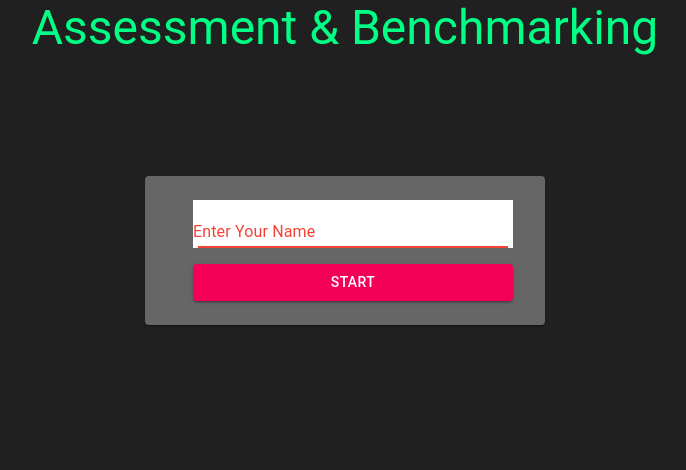
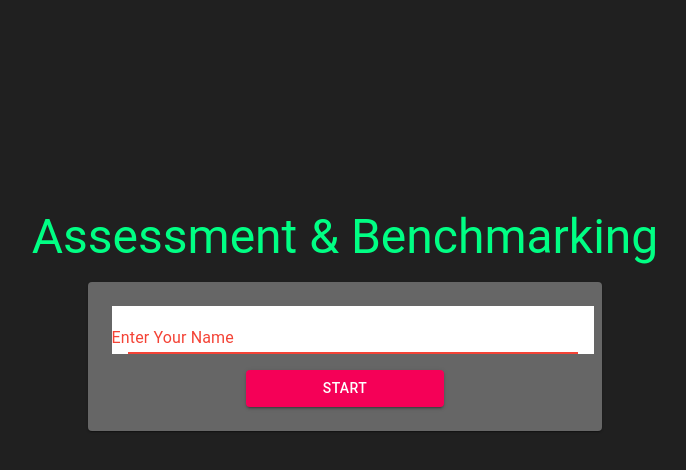
Before and after one commit to Abdugaffor-97/benchmark-platform-frontend, a React (Create React App) app: page / in a window 1280 px wide. Shown: the top 470 px of the page, without its empty margins (295-981 px from the left). Built offline with nearby package versions, Linux system fonts and the light colour scheme.

Commit message:
setup material ui

```diff
--- a/package.json
+++ b/package.json
@@ -4,6 +4,7 @@
   "private": true,
   "dependencies": {
     "@material-ui/core": "^4.11.2",
+    "@material-ui/lab": "^4.0.0-alpha.57",
     "@testing-library/jest-dom": "^5.11.8",
     "@testing-library/react": "^11.2.3",
     "@testing-library/user-event": "^12.6.0",
--- a/src/components/Home.jsx
+++ b/src/components/Home.jsx
@@ -2,17 +2,17 @@ import { withRouter } from "react-router-dom";
 import { useState } from "react";
 import React from "react";
 import TextField from "@material-ui/core/TextField";
-import Grid from "@material-ui/core/Grid";
 import Paper from "@material-ui/core/Paper";
 import Button from "@material-ui/core/Button";
 import Typography from "@material-ui/core/Typography";
 import useStyles from "../styles/Styles";
+import Grid from "./styledGrid";
 
 const Home = (props) => {
   const [name, setName] = useState("");
   const classes = useStyles();
   return (
-    <div className={classes.grid}>
+    <Grid container direction="column" alignItems="center" justify="center">
       <Typography
         style={{ color: "#00FF84" }}
         variant="h3"
@@ -22,7 +22,6 @@ const Home = (props) => {
         Assessment & Benchmarking
       </Typography>
       <Paper className={classes.paper}>
-        <Grid className={classes.grid}>
         <form className={classes.form} noValidate autoComplete="off">
           <TextField
             error
@@ -48,9 +47,8 @@ const Home = (props) => {
             Start
           </Button>
         </form>
+      </Paper>
     </Grid>
-      </Paper>
-    </div>
   );
 };
 
--- a/src/components/Question.jsx
+++ b/src/components/Question.jsx
@@ -5,7 +5,7 @@ const Question = ({
   currentQuestion,
   providedAnswer,
   submitQuestion,
-  updateAns,
+  updateProvidedAns,
 }) => {
   const classes = useStyles();
 
@@ -26,7 +26,7 @@ const Question = ({
                   id={idx}
                   name={providedAnswer.question}
                   value={ans.text}
-                  onChange={updateAns}
+                  onChange={() => updateProvidedAns(idx)}
                 />
                 {"  "}
                 <label style={{ color: "red", fontSize: 20 }} htmlFor={idx}>
--- a/src/components/Start.jsx
+++ b/src/components/Start.jsx
@@ -1,15 +1,9 @@
 import { Component } from "react";
-import { Container, Spinner, Alert, Col, Row } from "react-bootstrap";
 import { fetchExam } from "../helperFunctions/fetcherFuncs";
-import { Typography, makeStyles, colors } from "@material-ui/core";
+import { Typography, LinearProgress } from "@material-ui/core";
+import Alert from "@material-ui/lab/Alert";
 import Question from "./Question";
-import red from "@material-ui/core/colors/red";
-
-// const usestyles = makeStyles(
-//   (theme = {
-//     timeTemain: red,
-//   })
-// );
+import Grid from "./styledGrid";
 
 class Start extends Component {
   constructor(props) {
@@ -25,13 +19,18 @@ class Start extends Component {
     this.BE_URL = process.env.REACT_APP_BE_URL;
   }
 
-  updateProvidedAns = () => {};
+  updateProvidedAns = (idx) => {
+    this.setState({
+      providedAnswer: { ...this.state.providedAnswer, answer: idx },
+    });
+  };
 
   timer = () => {
     setInterval(() => {
       this.setState({ currentDuration: this.state.currentDuration - 1 });
       if (this.state.currentDuration === 0) {
         this.submitQuestion();
+        this.setState({ currentDuration: this.state.currentQuestion.duration });
       }
     }, 1000);
   };
@@ -82,7 +81,6 @@ class Start extends Component {
             questions: data.questions,
             score: data.score,
           };
-          // console.log(data);
           this.setState({ exam: examWithAns });
         }
       } else {
@@ -110,8 +108,7 @@ class Start extends Component {
       currentDuration,
     } = this.state;
     return (
-      <Container>
-        <Row className="mx-1 my-5">
+      <Grid>
         {exam && (
           <>
             {currentQuestion ? (
@@ -149,37 +146,9 @@ class Start extends Component {
                   providedAnswer={providedAnswer}
                   submitQuestion={this.submitQuestion}
                   setState={this.setState}
-                    // providedAnswer,
-                    // submitQuestion,
+                  updateProvidedAns={this.updateProvidedAns}
                 />
-
-                  <p>{currentQuestion.text}</p>
-                  <br />
-                  <form onSubmit={this.submitQuestion}>
-                    <p>Select your answer:</p>
-                    {currentQuestion.answers.map((ans, idx) => (
-                      <Col key={idx}>
-                        <input
-                          type="radio"
-                          id={idx}
-                          name={providedAnswer.question}
-                          value={ans.text}
-                          onChange={() => {
-                            this.setState({
-                              providedAnswer: {
-                                ...this.state.providedAnswer,
-                                answer: idx,
-                              },
-                            });
-                          }}
-                        />
-                        {"  "}
-                        <label htmlFor={idx}>{ans.text}</label>
-                        <br></br>
-                      </Col>
-                    ))}
-                    <input type="submit" value="Submit" />
-                  </form>
+                {loading && <LinearProgress color="secondary" />}
               </>
             ) : (
               <div>
@@ -202,8 +171,7 @@ class Start extends Component {
                       {question.providedAnswer !== null ? (
                         <b
                           className={
-                              question.answers[question.providedAnswer]
-                                .isCorrect
+                            question.answers[question.providedAnswer].isCorrect
                               ? "text-success"
                               : "text-danger"
                           }
@@ -217,7 +185,6 @@ class Start extends Component {
                     <div className="my-1">
                       Correct answer:
                       <b className="text-info">ANS</b>
-                        {/* {question.answers.find((ans) => ans.isCorrect)} */}
                     </div>
                   </div>
                 ))}
@@ -225,10 +192,14 @@ class Start extends Component {
             )}
           </>
         )}
-          {loading && <Spinner animation="border" variant="warning" />}
-        </Row>
-        {error && <Alert variant="danger">{error}</Alert>}
-      </Container>
+        {loading && (
+          <div className="w-100">
+            {" "}
+            <LinearProgress color="secondary" />
+          </div>
+        )}
+        {error && <Alert severity="error">{error}</Alert>}
+      </Grid>
     );
   }
 }
--- /dev/null
+++ b/src/components/styledGrid.js
@@ -0,0 +1,18 @@
+import Grid from "@material-ui/core/Grid";
+import useStyles from "../styles/Styles";
+
+const StyledGrid = (props) => {
+  const classes = useStyles();
+  return (
+    <Grid
+      className={classes.grid}
+      container
+      direction="column"
+      alignItems="center"
+      justify="center"
+      {...props}
+    />
+  );
+};
+
+export default StyledGrid;
--- a/src/styles/Styles.jsx
+++ b/src/styles/Styles.jsx
@@ -1,6 +1,12 @@
 import { makeStyles } from "@material-ui/core";
 
 const useStyles = makeStyles((theme) => ({
+  test: {
+    width: "100%",
+    "& > * + *": {
+      marginTop: theme.spacing(2),
+    },
+  },
   form: {
     "& > *": {
       margin: theme.spacing(1),
@@ -8,24 +14,25 @@ const useStyles = makeStyles((theme) => ({
     },
   },
   grid: {
+    minHeight: "80vh",
     flexGrow: 1,
     overflow: "hidden",
     padding: theme.spacing(0, 3),
   },
   paper: {
-    maxWidth: 400,
-    margin: `${theme.spacing(15)}px auto`,
+    maxWidth: 600,
     padding: theme.spacing(2),
     backgroundColor: "#666666",
+    overflow: "hidden",
   },
   input: {
     width: "100%",
     backgroundColor: "white",
     color: "red",
-    padding: "0 5px",
+    padding: theme.spacing(0, 2),
   },
   button: {
-    width: "100%",
+    justify: "center",
   },
 }));
 
```
Also changed, not shown: 1 other file (tests, documents, lock files or other folders). Lines whose indentation alone changed are shown as unchanged.
